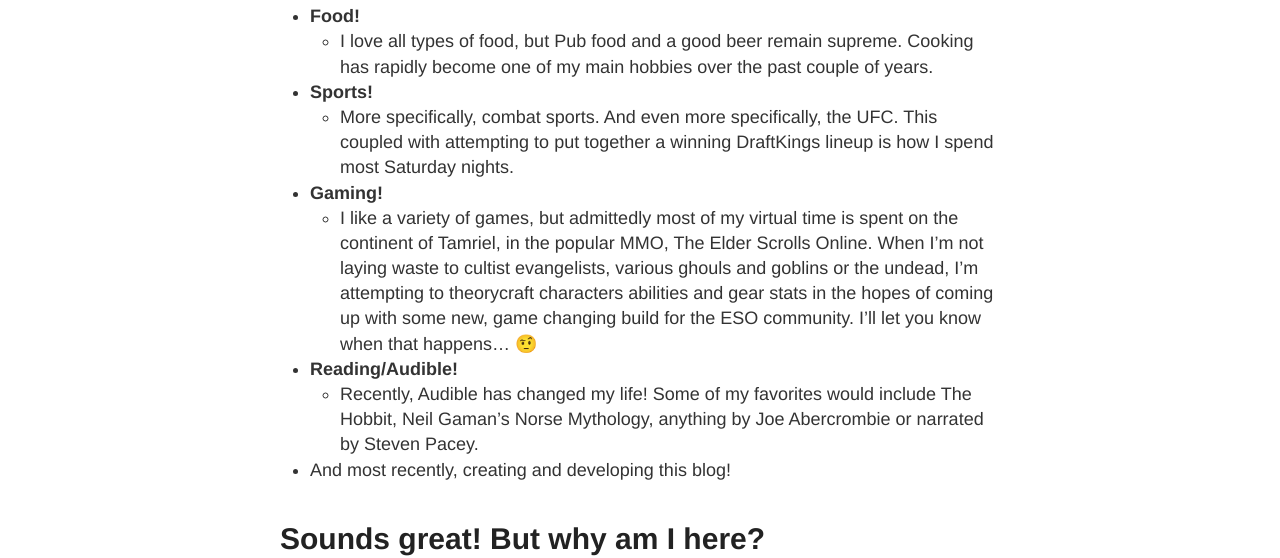
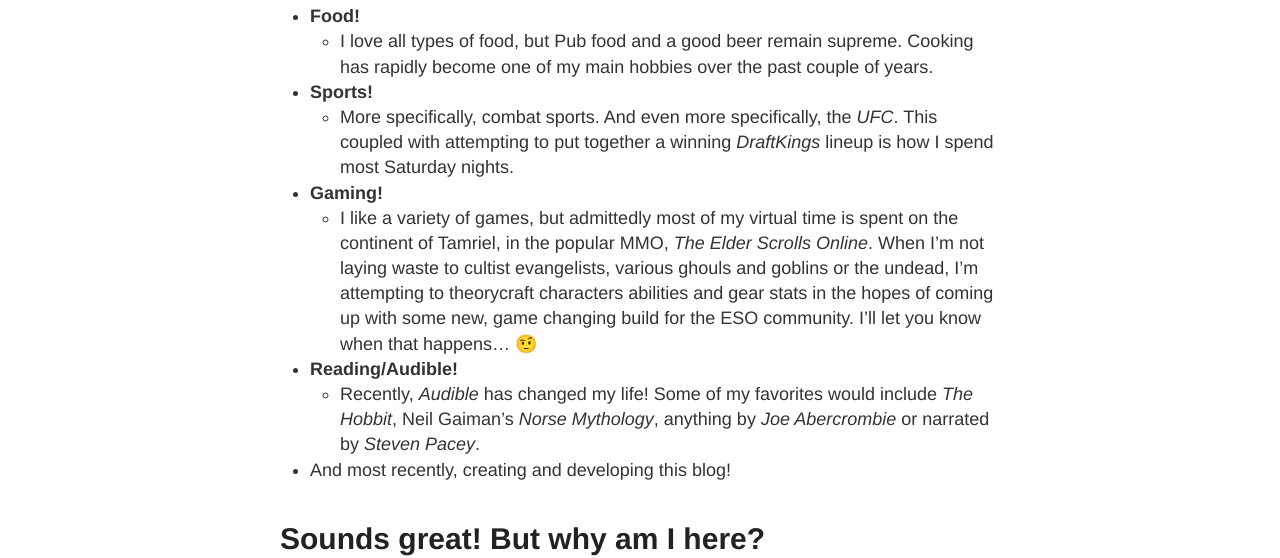
Before and after one commit to PowersgrOps/PowersgrOps.github.io, a Jekyll site: the page built from about.md, in a window 1280 px wide. Shown: the part 1237-1795 px from the top of the page. Built offline with Jekyll 4.4.1, drawn with Linux system fonts in a browser that asks for light colours.

Commit message:
Updated about.md.

```diff
--- a/about.md
+++ b/about.md
@@ -30,11 +30,11 @@
 * **Food!**
     - I love all types of food, but Pub food and a good beer remain supreme. Cooking has rapidly become one of my main hobbies over the past couple of years.
 * **Sports!**
-    - More specifically, combat sports. And even more specifically, the UFC. This coupled with attempting to put together a winning DraftKings lineup is how I spend most Saturday nights.
+    - More specifically, combat sports. And even more specifically, the _UFC_. This coupled with attempting to put together a winning _DraftKings_ lineup is how I spend most Saturday nights.
 * **Gaming!**
-    - I like a variety of games, but admittedly most of my virtual time is spent on the continent of Tamriel, in the popular MMO, The Elder Scrolls Online. When I'm not laying waste to cultist evangelists, various ghouls and goblins or the undead, I'm attempting to theorycraft characters abilities and gear stats in the hopes of coming up with some new, game changing build for the ESO community. I'll let you know when that happens... 🤨
+    - I like a variety of games, but admittedly most of my virtual time is spent on the continent of Tamriel, in the popular MMO, _The Elder Scrolls Online_. When I'm not laying waste to cultist evangelists, various ghouls and goblins or the undead, I'm attempting to theorycraft characters abilities and gear stats in the hopes of coming up with some new, game changing build for the ESO community. I'll let you know when that happens... 🤨
 * **Reading/Audible!**
-    - Recently, Audible has changed my life! Some of my favorites would include The Hobbit, Neil Gaman's Norse Mythology, anything by Joe Abercrombie or narrated by Steven Pacey.
+    - Recently, _Audible_ has changed my life! Some of my favorites would include _The Hobbit_, Neil Gaiman's _Norse Mythology_, anything by _Joe Abercrombie_ or narrated by _Steven Pacey_.
 * And most recently, creating and developing this blog!
 
 
```
